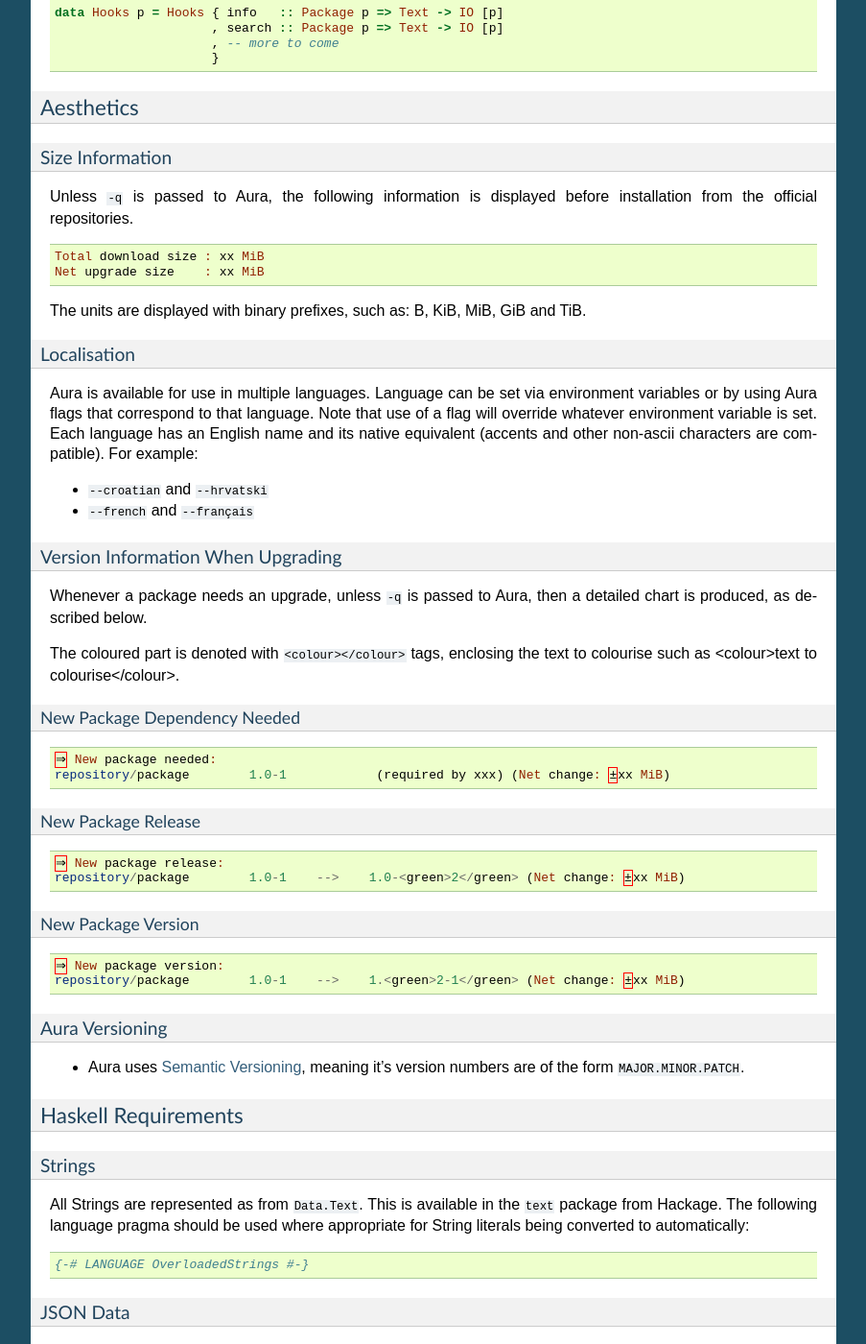
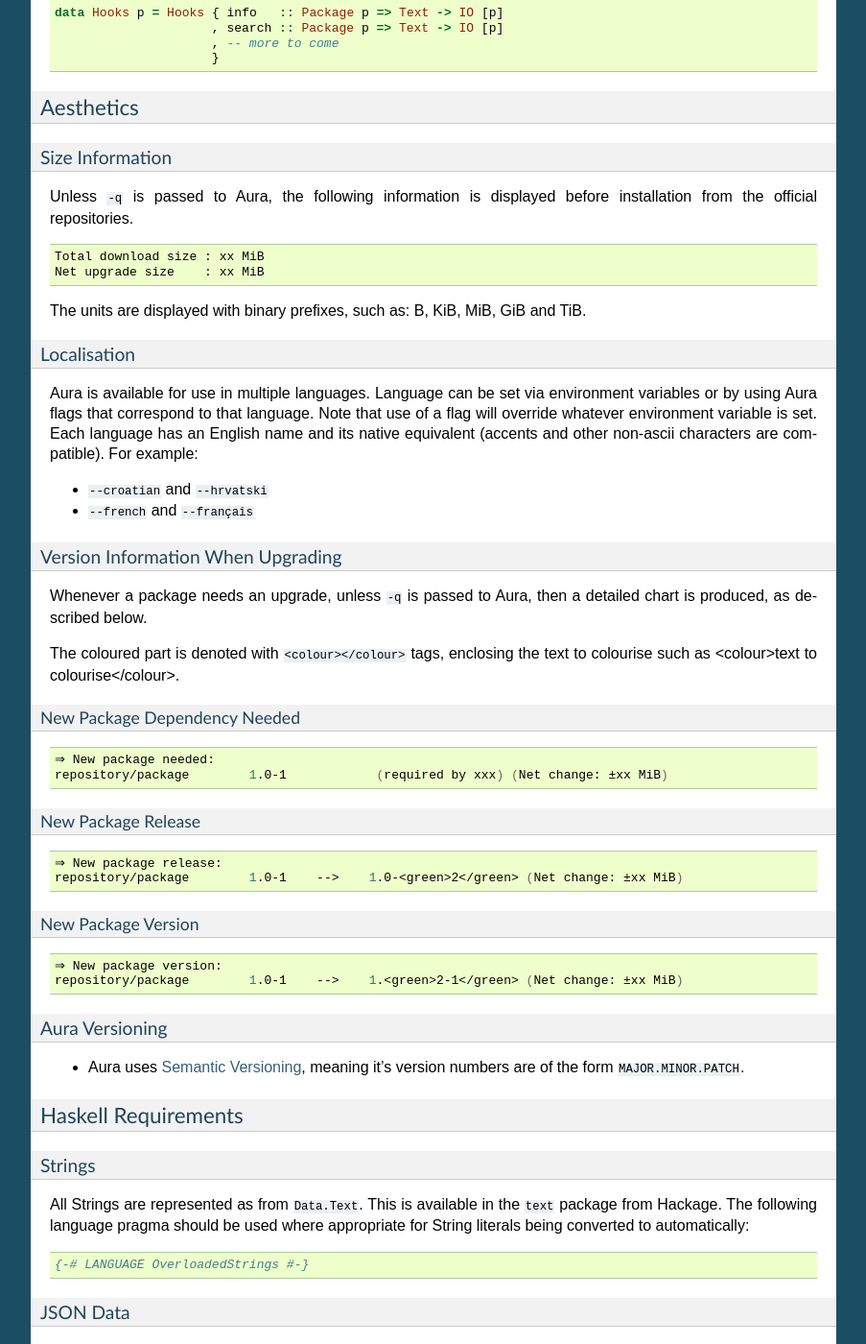
Before and after one commit to fosskers/aura, a Sphinx documentation site: the page built from doc/source/design.rst, in a window 1280 px wide and 1400 px high, scrolled down 6343 px. Shown: the whole window at 96% size, without its empty margins (198-1101 px from the left). Built offline with Sphinx 7.4.7, drawn with Linux system fonts in a browser that asks for light colours; some of the changed text lies outside the part shown.

Commit message:
Minor doc formatting

```diff
--- a/doc/source/changelog.rst
+++ b/doc/source/changelog.rst
@@ -1,7 +1,8 @@
 Aura Changelog
 ==============
-1.3.0.6
+1.3.1.0
 -------
+- Aura builds against GHC 7.10.
 - Updated German and Russian translations.
 
 1.3.0.4
--- a/doc/source/design.rst
+++ b/doc/source/design.rst
@@ -25,12 +25,11 @@
 
 -  Package-state backups/restoration.
 
-Aura’s authors recognize that `attempting to create universal standards
-can be problematic`_, but that is precisely why Aura exists. By having a
-unified interface over multiple packaging standards, users can
-transition between distributions more easily, and distribution
-developers can avoid reinventing the wheel by writing their own package
-management software.
+Aura's authors recognize that attempting to create universal standards can
+be `problematic`_, but that is precisely why Aura exists. By having a unified
+interface over multiple packaging standards, users can transition between
+distributions more easily, and distribution developers can avoid reinventing
+the wheel by writing their own package management software.
 
 Functionality
 =============
@@ -340,7 +339,7 @@
 Unless ``-q`` is passed to Aura, the following information is
 displayed before installation from the official repositories.
 
-.. code-block::
+.. code-block:: bash
 
    Total download size : xx MiB
    Net upgrade size    : xx MiB
@@ -378,7 +377,7 @@
 New Package Dependency Needed
 *****************************
 
-.. code-block::
+.. code-block:: bash
 
    ⇒ New package needed:
    repository/package        1.0-1            (required by xxx) (Net change: ±xx MiB)
@@ -386,7 +385,7 @@
 New Package Release
 *******************
 
-.. code-block::
+.. code-block:: bash
 
    ⇒ New package release:
    repository/package        1.0-1    -->    1.0-<green>2</green> (Net change: ±xx MiB)
@@ -394,7 +393,7 @@
 New Package Version
 *******************
 
-.. code-block::
+.. code-block:: bash
 
    ⇒ New package version:
    repository/package        1.0-1    -->    1.<green>2-1</green> (Net change: ±xx MiB)
```
Also changed, not shown: other parts of doc/source/design.rst (+1 -1 lines).
